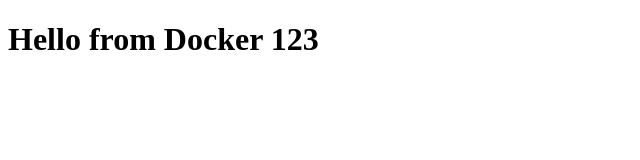
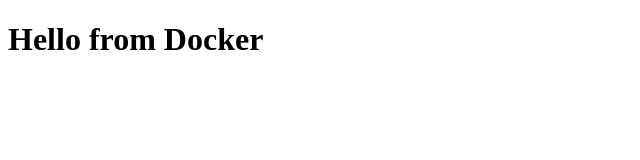
Before and after one commit to sjkp/fluxtest, a plain HTML site: page src/myapp/index.html in a window 1280 px wide. Shown: the full height of the page, 0-640 px from the left. Drawn offline with Linux system fonts and the light colour scheme.

Commit message:
Update index.html

```diff
--- a/src/myapp/index.html
+++ b/src/myapp/index.html
@@ -4,6 +4,6 @@
     <title>Hello from Docker</title>
 </head>
 <body>
-    <h1>Hello from Docker 123</h1>
+    <h1>Hello from Docker</h1>
 </body>
 </html>
```
